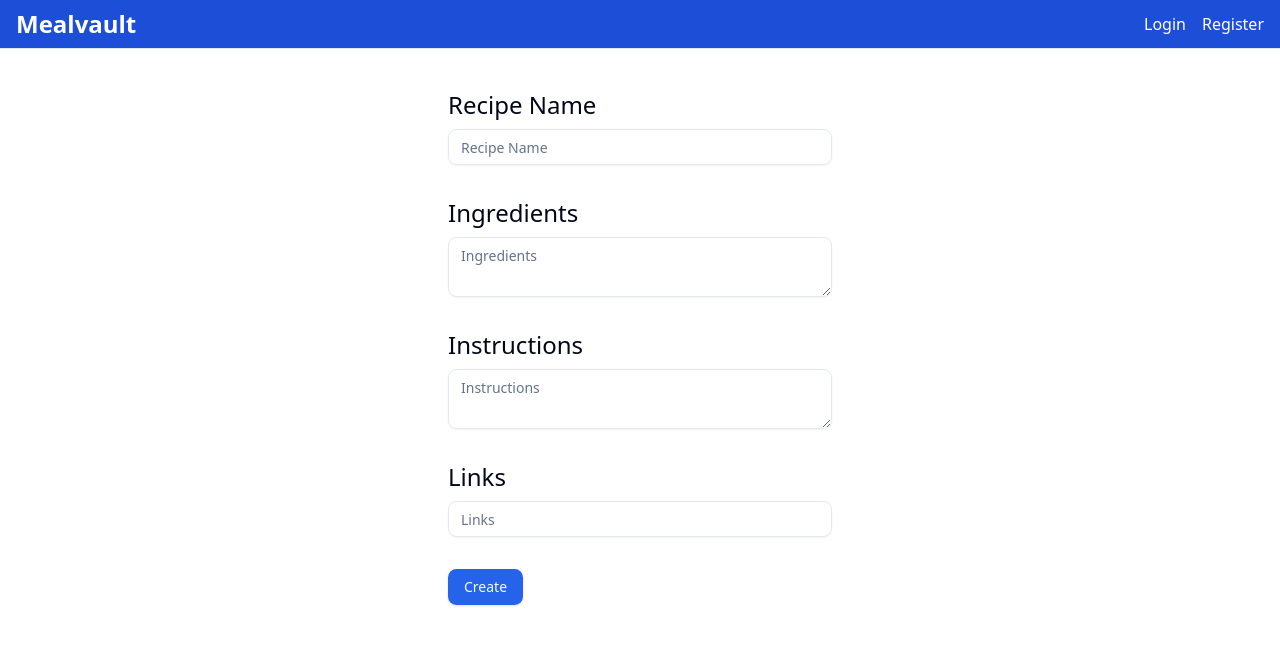
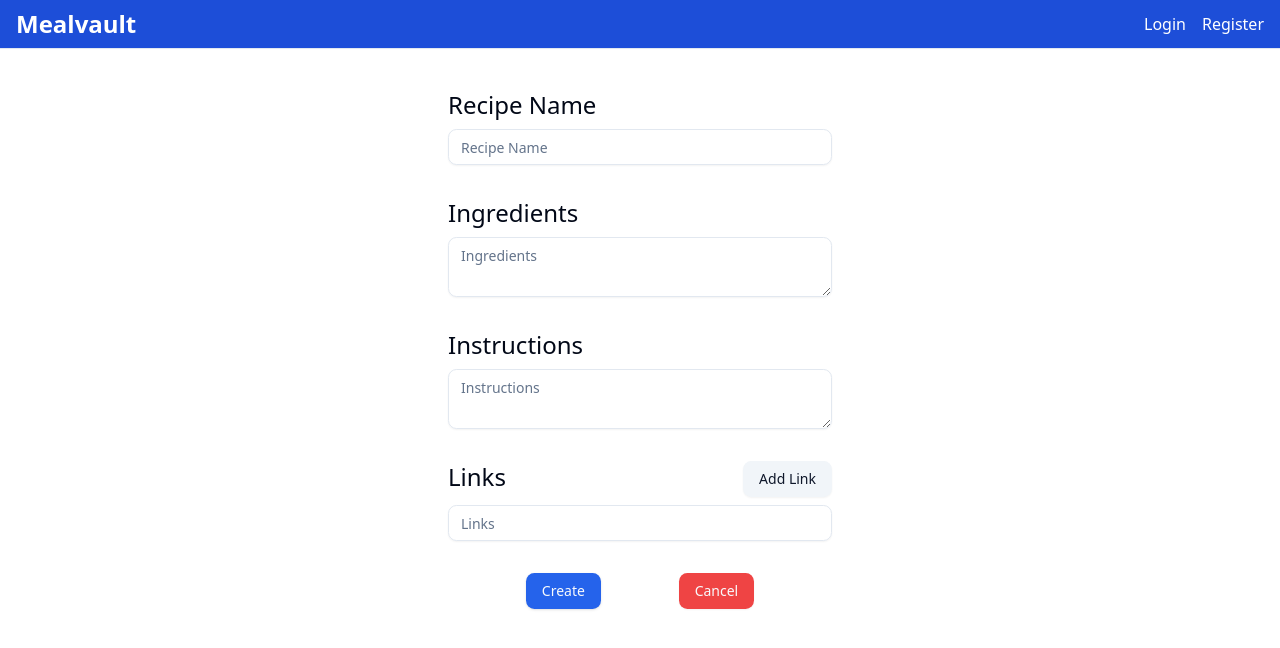
Before and after one commit to RyanTurner02/mealvault, a Next.js app in the folder web/: page /create in a window 1280 px wide. Shown: the top 648 px of the page. Built offline with nearby package versions, Linux system fonts and the light colour scheme; no server answers.

Commit message:
Add Add Link and Cancel buttons

```diff
--- a/web/src/components/create-recipe-form.tsx
+++ b/web/src/components/create-recipe-form.tsx
@@ -82,15 +82,20 @@ export const CreateRecipeForm = () => {
                     name="links"
                     render={({ field }) => (
                         <FormItem>
-                            <FormLabel className="text-2xl">Links</FormLabel>
+                            <div className="flex justify-between">
+                                <FormLabel className="text-2xl">Links</FormLabel>
+                                <Button type="button" variant="secondary">Add Link</Button>
+                            </div>
                                 <FormControl>
                                     <Input placeholder="Links" { ... field} />
                                 </FormControl>
-                            <FormMessage />
                         </FormItem>
                     )}
                 />
-                <Button type="submit">Create</Button>
+                <div className="flex justify-evenly">
+                    <Button type="submit">Create</Button>
+                    <Button type="button" variant="destructive">Cancel</Button>
+                </div>
             </form>
         </Form>
     );
```
